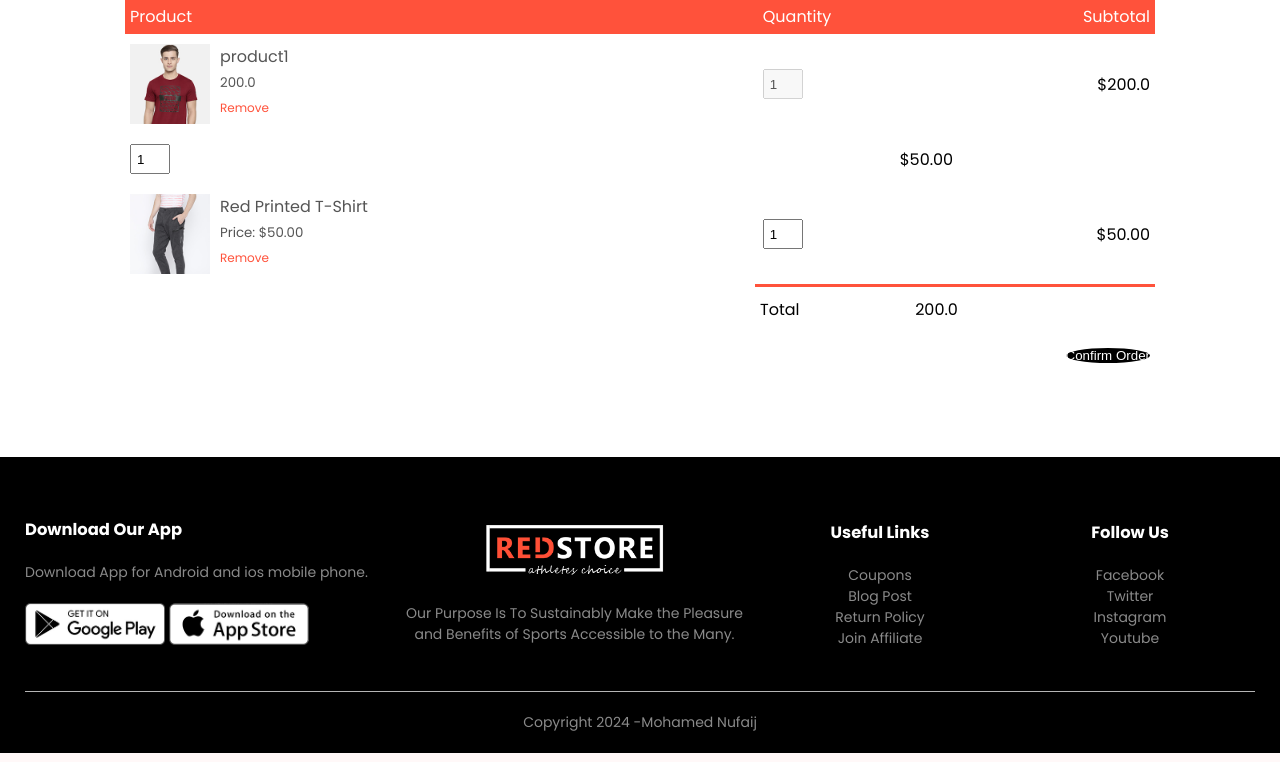
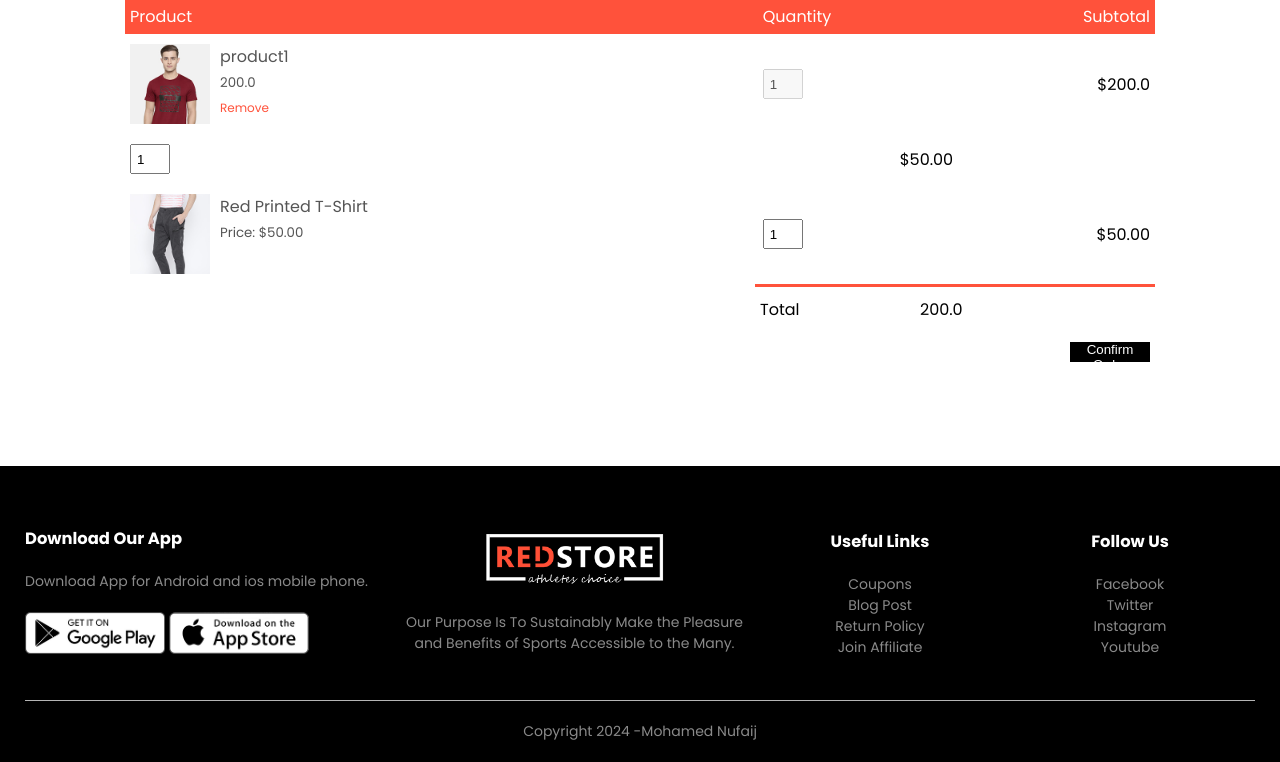
Before and after one commit to Mohamednufaij/ECommerce-Store, a Django app: page /orders/cart/ in a window 1280 px wide. Shown: the part 364-1126 px from the top of the page. Run offline with Django 5.2, Linux system fonts and the light colour scheme; a user stored in the database is signed in; data comes from the database, SQL or seed files in the repository; both versions use the stored data as it was after the commit.

Commit message:
few updations

```diff
--- a/static/style/style.css
+++ b/static/style/style.css
@@ -517,6 +517,8 @@
     background-color: black;
     border: white;
     color: white;
-    border-radius:50% ;
+    /* border-radius:50% ; */
+    height: 20px;
+    width: 80px;
 
 }
--- a/templates/cart.html
+++ b/templates/cart.html
@@ -68,12 +68,12 @@
             <tr>
                 <td>
                     <div class="cart-info">
-                        <img src="{% static 'images/buy-3.jpg'%}">
+                        <img src="{% static 'images/buy-3.jpg' %}">
                         <div>
                             <p>Red Printed T-Shirt</p>
                             <small>Price: $50.00</small>
                             <br>
-                            <a href="">Remove</a>
+
                         </div>
                     </div>
                 </td>
```
Also changed, not shown: db.sqlite3.
